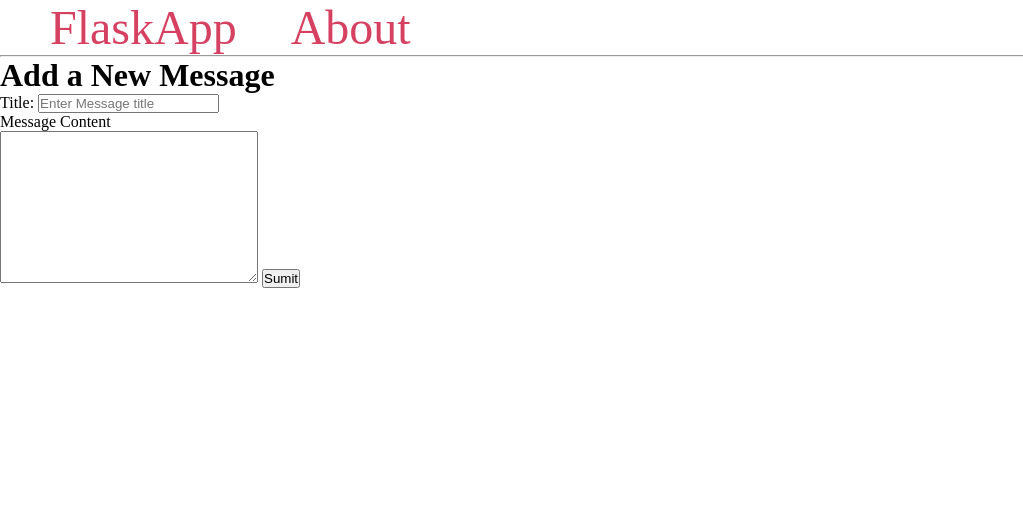
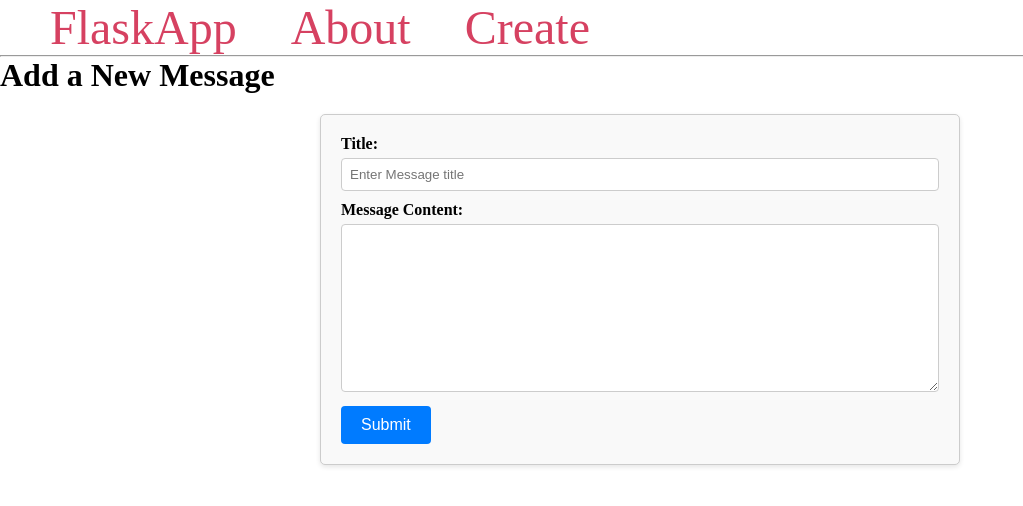
Before and after one commit to Kenneth732/forms, a Flask app: page /create/ in a window 1280 px wide. Shown: the top 506 px of the page, without its empty margins (0-1023 px from the left). Run offline with Flask 3, Linux system fonts and the light colour scheme.

Commit message:
secreate key

```diff
--- a/app.py
+++ b/app.py
@@ -1,6 +1,7 @@
-from flask import Flask, render_template
+from flask import Flask, render_template, request, url_for, flash, redirect
 
 app = Flask(__name__)
+app.config['SECRET_KEY'] = '008a4faa5e795f9709bfe2c557a598c57f2af14e5933ff06'
 
 messages = [{'title': 'Message One',
              'content': 'Message One Content'},
@@ -18,4 +19,16 @@ def about():
 
 @app.route('/create/', methods=('GET', 'POST'))
 def create():
+    if request.method == 'POST':
+        title = request.form['title']
+        content = request.form['content']
+
+        if not title:
+            flash('Title is required!')
+        elif not content:
+            flash('Content is required!')
+        else:
+            messages.append({'title': title, 'content': content})
+            return redirect(url_for('index'))
+
     return render_template('create.html')
--- /dev/null
+++ b/static/create.css
@@ -0,0 +1,47 @@
+
+    /* Form container styles */
+    .message-form {
+        margin-top: 20px;
+        width: 50%;
+        margin: 20px auto;
+        padding: 20px;
+        background-color: #f9f9f9;
+        border: 1px solid #ccc;
+        border-radius: 5px;
+        box-shadow: 0 2px 5px rgba(0, 0, 0, 0.1);
+    }
+
+    /* Label styles */
+    .form-label {
+        font-weight: bold;
+        display: block;
+        margin-bottom: 5px;
+    }
+
+    /* Input field styles */
+    .form-input,
+    .form-textarea {
+        width: 100%;
+        padding: 8px;
+        border: 1px solid #ccc;
+        border-radius: 4px;
+        margin-bottom: 10px;
+    }
+
+    /* Submit button styles */
+    .form-button {
+        background-color: #007bff;
+        color: #fff;
+        padding: 10px 20px;
+        border: none;
+        border-radius: 4px;
+        cursor: pointer;
+        font-size: 16px;
+    }
+
+    /* Responsive styles */
+    @media (max-width: 768px) {
+        .message-form {
+            width: 80%;
+        }
+    }
--- a/templates/base.html
+++ b/templates/base.html
@@ -1,20 +1,25 @@
 <!DOCTYPE html>
 <html lang="en">
+
 <head>
     <meta charset="UTF-8">
     <meta http-equiv="X-UA-Compatible" content="IE=edge">
     <meta name="viewport" content="width=device-width, initial-scale=1.0">
     <title>{% block title %} {% endblock %} - FlaskApp</title>
     <link rel="stylesheet" href="{{ url_for('static', filename='style.css') }}">
+    <link rel="stylesheet" href="{{ url_for('static', filename='create.css') }}">
 </head>
+
 <body>
     <nav>
         <a href="{{ url_for('index') }}">FlaskApp</a>
         <a href="{{ url_for('about') }}">About</a>
+        <a href="{{ url_for('create') }}">Create</a>
     </nav>
     <hr>
     <div class="content">
         {% block content %} {% endblock %}
     </div>
 </body>
+
 </html>
--- a/templates/create.html
+++ b/templates/create.html
@@ -1,23 +1,19 @@
 {% extends 'base.html' %}
-
 
 {% block content %}
     <h1>{% block title %} Add a New Message {% endblock %}</h1>
 
-    <form method="post">
-        <label for="title">Title:</label>
-        <input type="text" name="title"
-        placeholder="Enter Message title"
-        value="{{ request.form['title'] }}">
+    <form method="post" class="message-form">
+        <label for="title" class="form-label">Title:</label>
+        <input type="text" name="title" id="titleInput"
+               placeholder="Enter Message title"
+               value="{{ request.form['title'] }}"
+               class="form-input">
 
-        <br>
-        <label for="content"> Message Content </label>
-        <br>
-        <textarea name="content" cols="30" rows="10">
-            {{ request.form['content'] }}
-        </textarea>
+        <label for="content" class="form-label">Message Content:</label>
+        <textarea name="content" id="contentInput" cols="30" rows="10"
+                  class="form-textarea">{{ request.form['content'] }}</textarea>
 
-        <button type="submit">Sumit</button>
+        <button type="submit" class="form-button">Submit</button>
     </form>
-
 {% endblock %}
```
